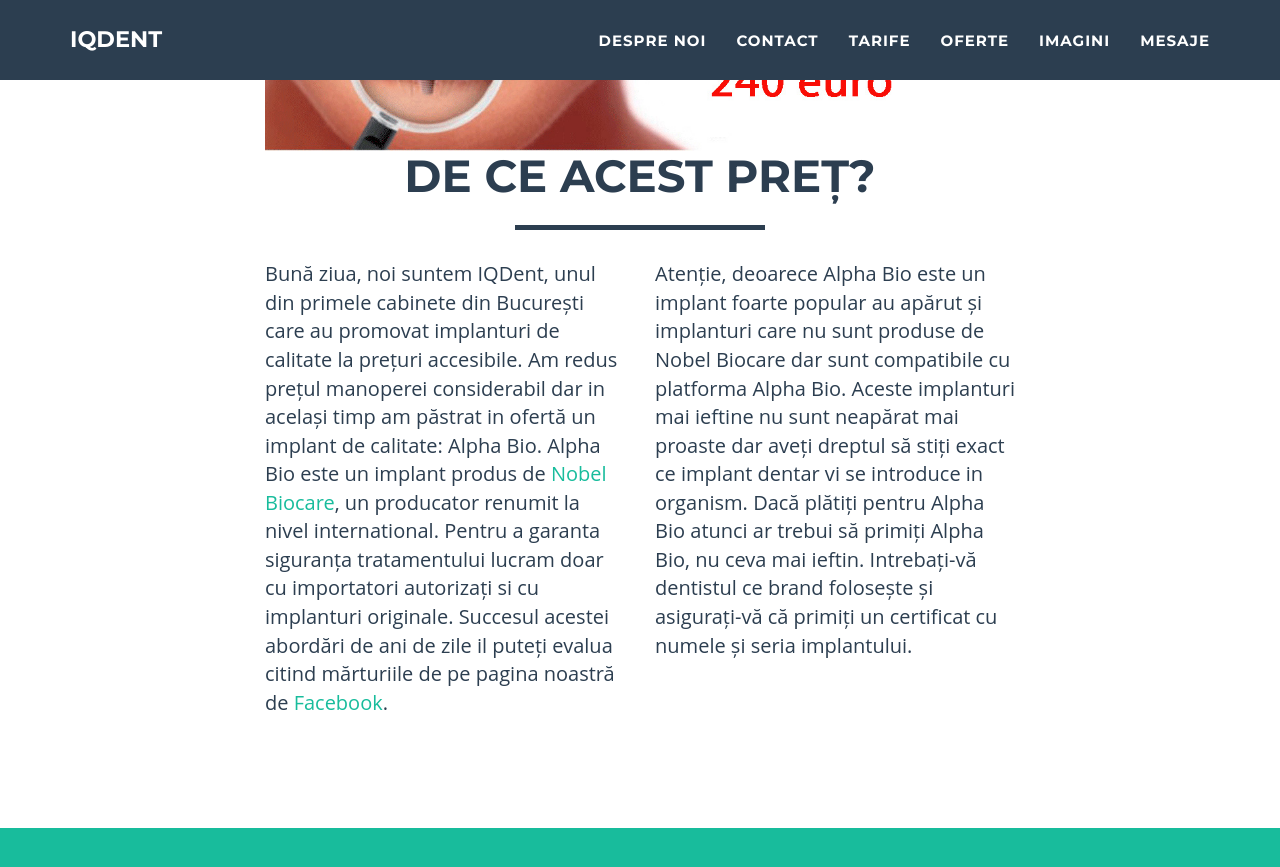
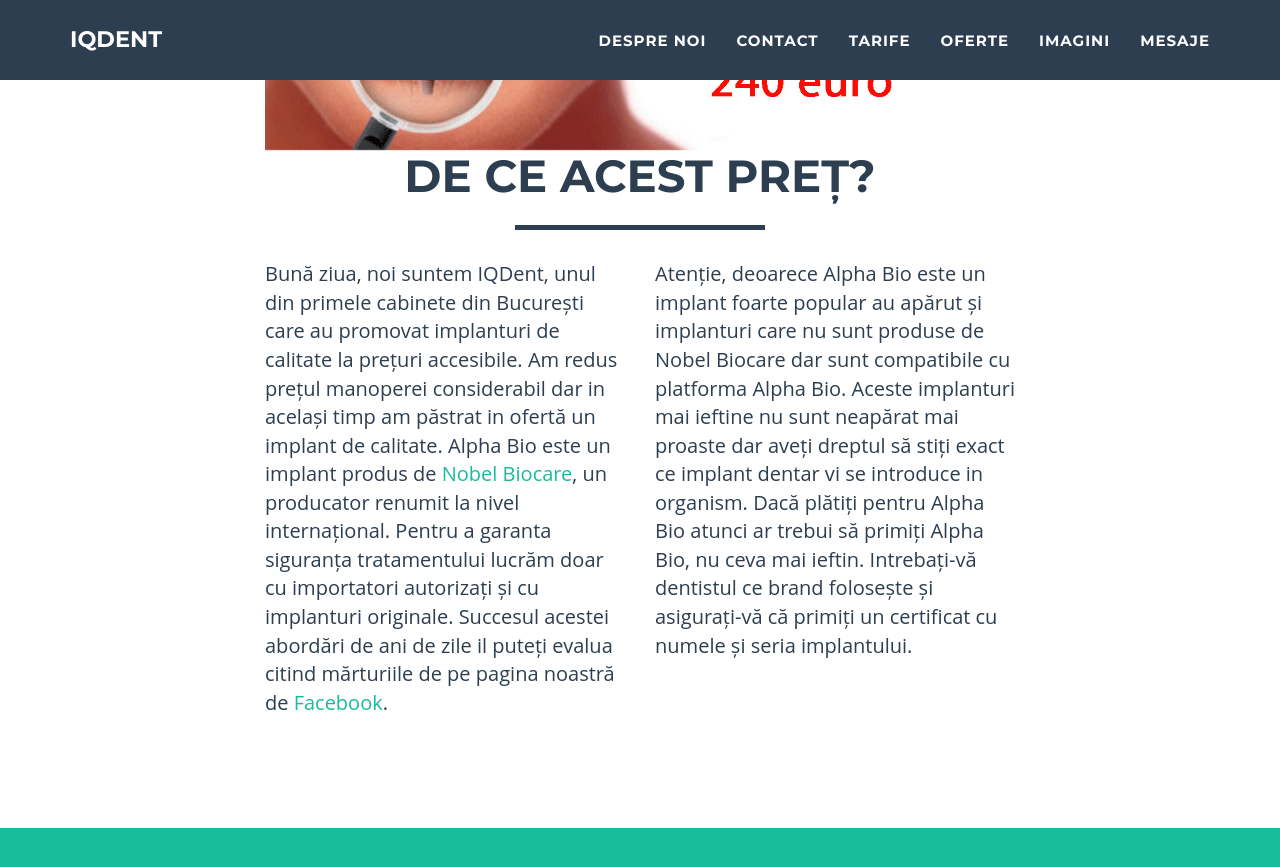
Before and after one commit to littledentgopo/godent, a Jekyll site: the page built from implant-dentar-pret-240-euro.html, in a window 1280 px wide and 900 px high, scrolled down 1417 px. Shown: the top 867 px of the window. Built offline with Jekyll 4.4.1, drawn with Linux system fonts in a browser that asks for light colours; nearby versions of some CDN libraries.

```diff
--- a/implant-dentar-pret-240-euro.html
+++ b/implant-dentar-pret-240-euro.html
@@ -35,7 +35,7 @@
             </div>
             <div class="row">
                 <div class="col-lg-4 col-lg-offset-2">
-                    <p>Bună ziua, noi suntem {{site.name}}, unul din primele cabinete din București care au promovat implanturi de calitate la prețuri accesibile. Am redus prețul manoperei considerabil dar in același timp am păstrat in ofertă un implant de calitate: Alpha Bio. Alpha Bio este un implant produs de <a href="https://www.nobelbiocare.com" target="_blank">Nobel Biocare</a>, un producator renumit la nivel international. Pentru a garanta siguranța tratamentului lucram doar cu importatori autorizați si cu implanturi originale. Succesul acestei abordări de ani de zile il puteți evalua citind mărturiile de pe pagina noastră de <a href="https://www.facebook.com/dririnaalexandru/reviews/" target="_blank">Facebook</a>.</p>
+                    <p>Bună ziua, noi suntem {{site.name}}, unul din primele cabinete din București care au promovat implanturi de calitate la prețuri accesibile. Am redus prețul manoperei considerabil dar in același timp am păstrat in ofertă un implant de calitate. Alpha Bio este un implant produs de <a href="https://www.nobelbiocare.com" target="_blank">Nobel Biocare</a>, un producator renumit la nivel internațional. Pentru a garanta siguranța tratamentului lucrăm doar cu importatori autorizați și cu implanturi originale. Succesul acestei abordări de ani de zile il puteți evalua citind mărturiile de pe pagina noastră de <a href="https://www.facebook.com/dririnaalexandru/reviews/" target="_blank">Facebook</a>.</p>
                 </div>
                 <div class="col-lg-4">
                     <p>Atenție, deoarece Alpha Bio este un implant foarte popular au apărut și implanturi care nu sunt produse de Nobel Biocare dar sunt compatibile cu platforma Alpha Bio. Aceste implanturi mai ieftine nu sunt neapărat mai proaste dar aveți dreptul să stiți exact ce implant dentar vi se introduce in organism. Dacă plătiți pentru Alpha Bio atunci ar trebui să primiți Alpha Bio, nu ceva mai ieftin. Intrebați-vă dentistul ce brand folosește și asigurați-vă că primiți un certificat cu numele și seria implantului.</p>
```
